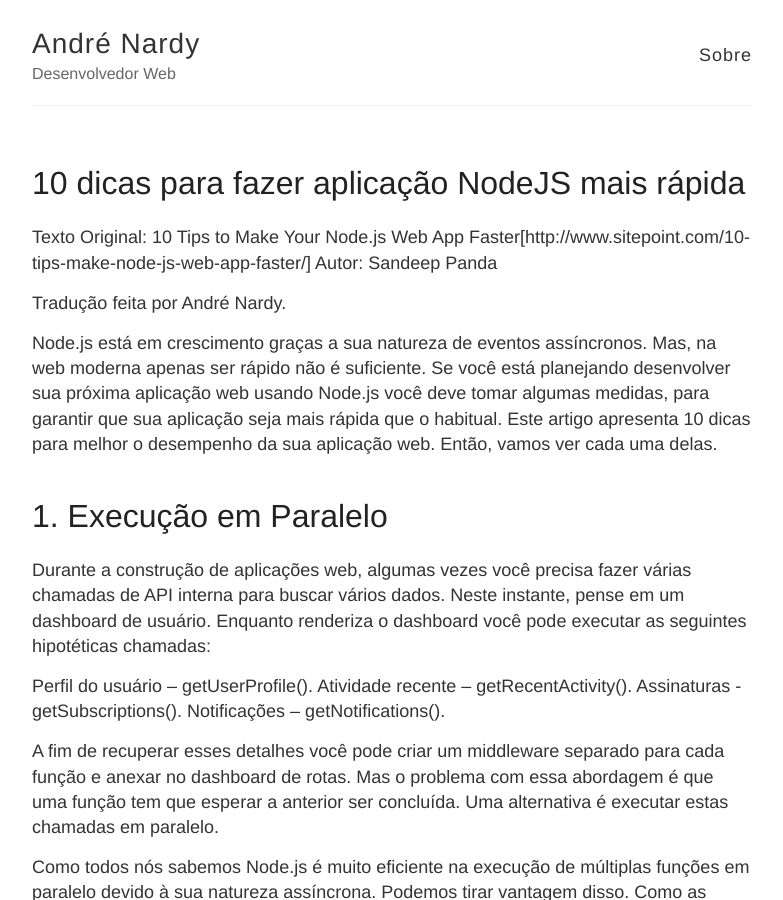
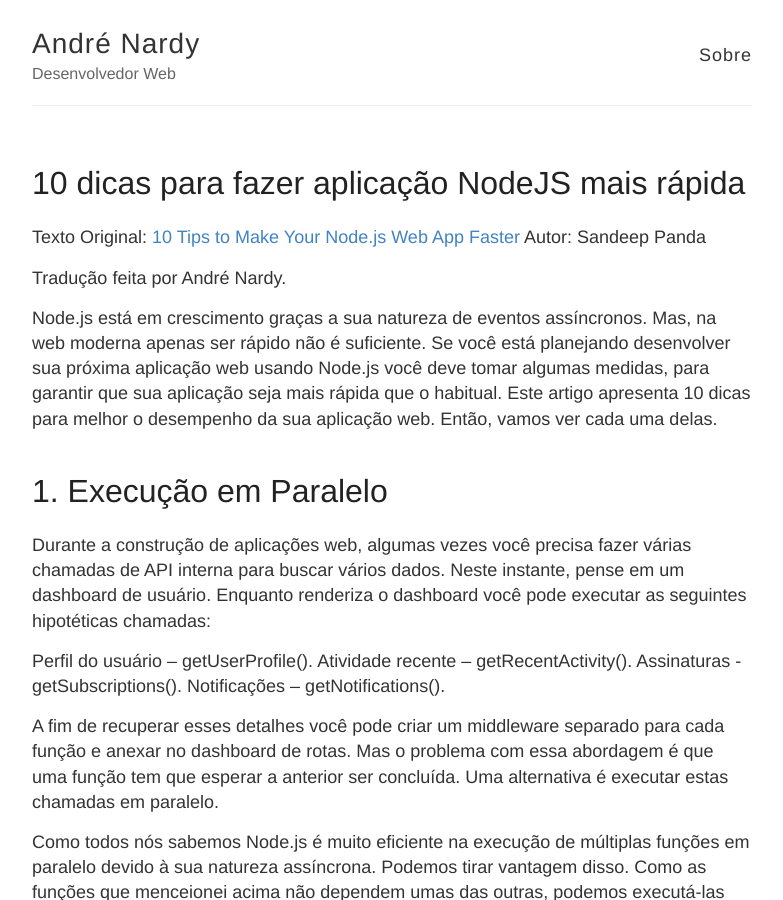
Before and after one commit to anardy/anardy.github.io, a Jekyll site: the page built from _posts/2014-11-04-Traducao_10_Dicas_NodeJS.md, in a window 1280 px wide and 900 px high. Shown: the whole window, without its empty margins (248-1031 px from the left). Built offline with Jekyll 4.4.1, drawn with Linux system fonts in a browser that asks for light colours.

Commit message:
alteração no link do post

```diff
--- a/_posts/2014-11-04-Traducao_10_Dicas_NodeJS.md
+++ b/_posts/2014-11-04-Traducao_10_Dicas_NodeJS.md
@@ -3,7 +3,7 @@
 title: 10 dicas para fazer aplicação NodeJS mais rápida
 ---
 
-Texto Original: 10 Tips to Make Your Node.js Web App Faster[http://www.sitepoint.com/10-tips-make-node-js-web-app-faster/] Autor: Sandeep Panda
+Texto Original: [10 Tips to Make Your Node.js Web App Faster](http://www.sitepoint.com/10-tips-make-node-js-web-app-faster/) Autor: Sandeep Panda
 
 Tradução feita por André Nardy.
 
```
